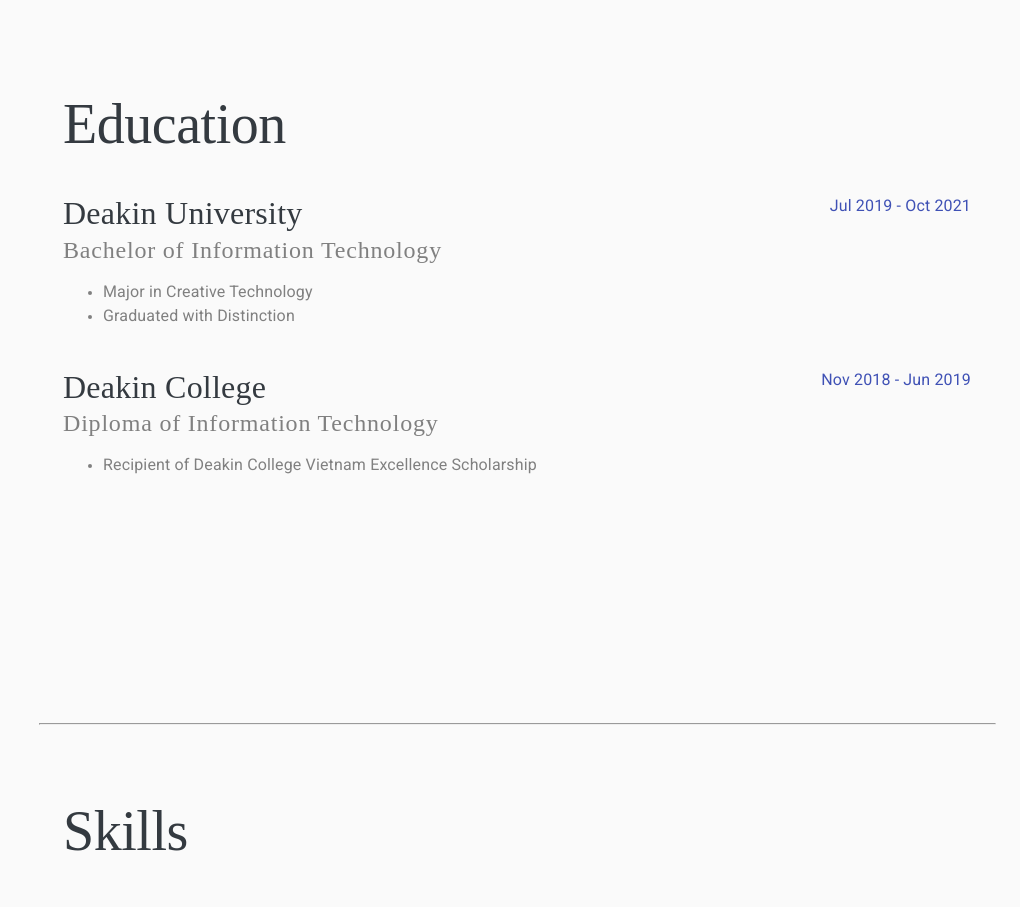
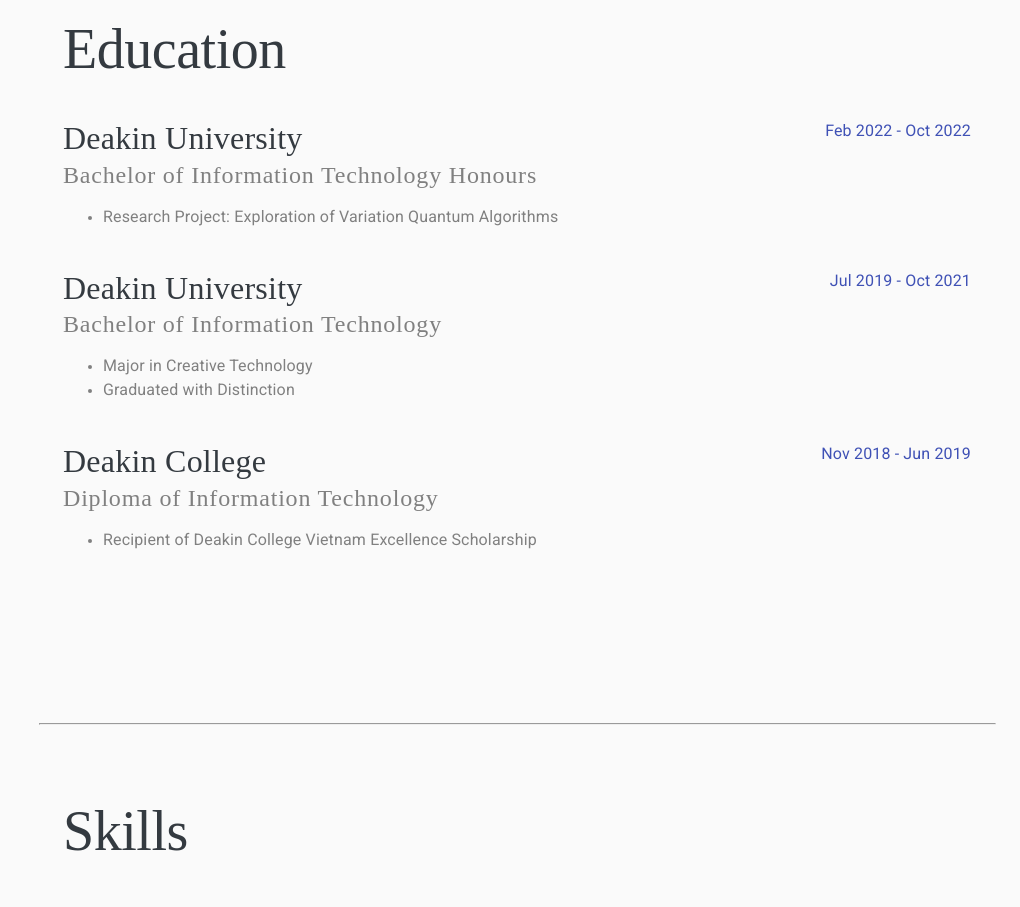
Before and after one commit to NNCT2904/nnct2904.github.io, a React (Create React App) app: page / in a window 1280 px wide. Shown: the part 1740-2647 px from the top of the page, without its empty margins (260-1280 px from the left). Built offline with nearby package versions, Linux system fonts and the light colour scheme; a web font is replaced by a local one.

Commit message:
Add Bachelor Honours

```diff
--- a/src/components/Contents/EducationSection/index.tsx
+++ b/src/components/Contents/EducationSection/index.tsx
@@ -9,6 +9,15 @@ export type EducationMetadata = EducationProps[];
 
 const educationData = (): { education: EducationMetadata } => ({
   education: [
+    {
+      school: 'Deakin University',
+      degree: 'Bachelor of Information Technology Honours',
+      description: [
+        'Research Project: Exploration of Variation Quantum Algorithms',
+        // 'Current Quantum devices have some serious constrains due to noise during execution. VQA address those limitations by using a classical optimizer to train a parametrized quantum circuit. Some effects of this method are to mitigate errors while executing Quatum Algorithms and extend quantum Circuit depth.',
+      ],
+      duration: 'Feb 2022 - Oct 2022',
+    },
     {
       school: 'Deakin University',
       degree: 'Bachelor of Information Technology',
```
